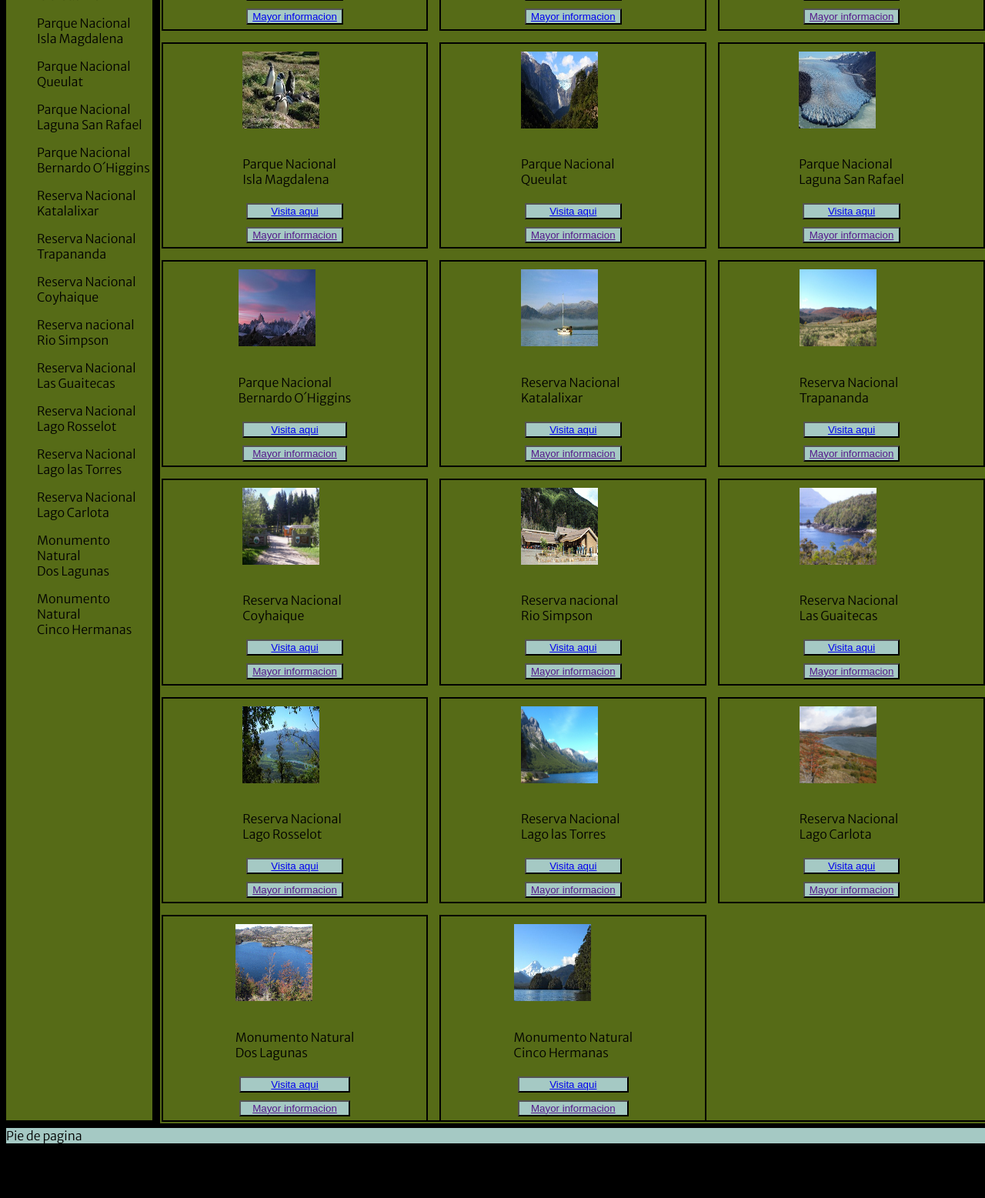
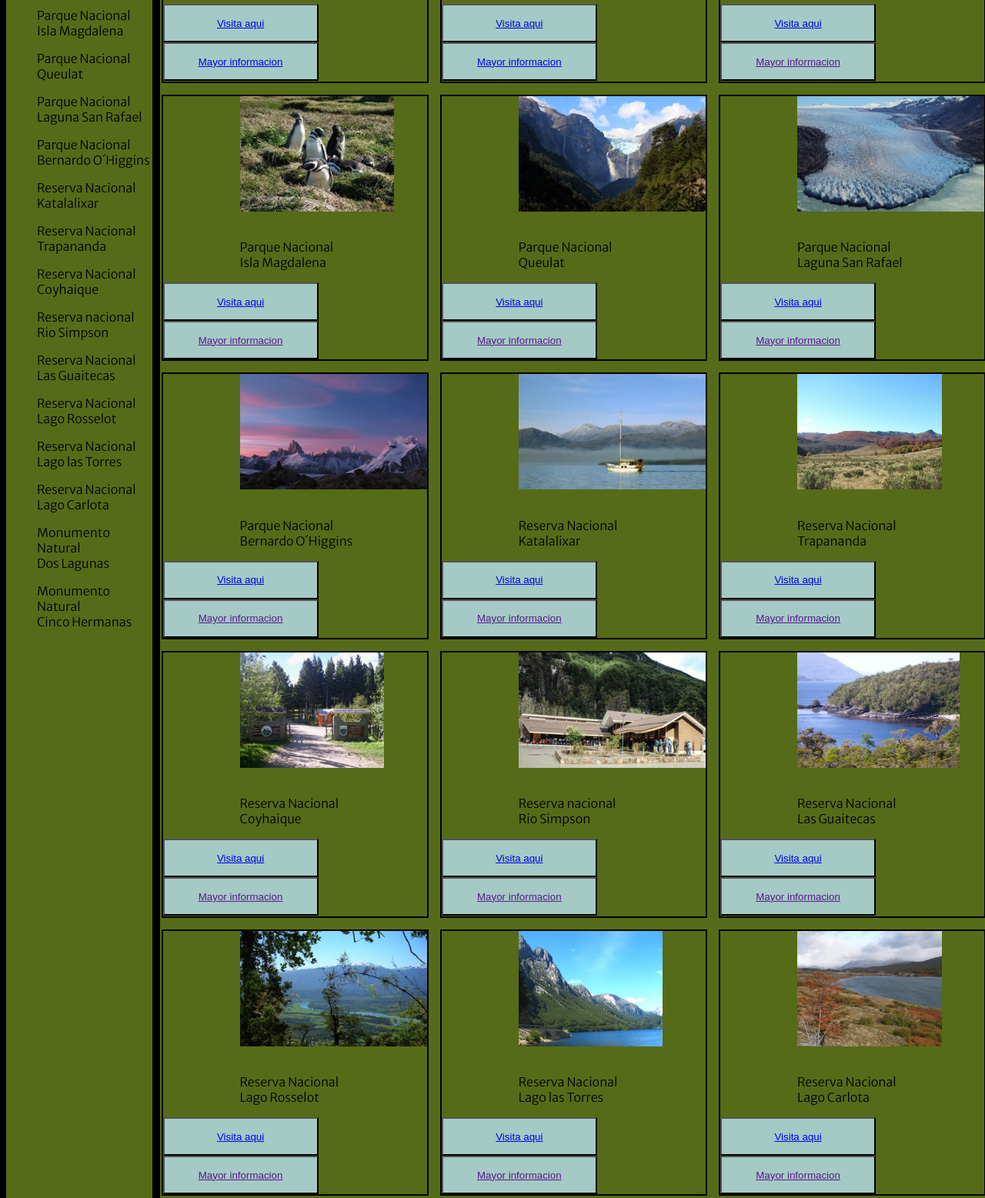
Before and after one commit to Sehoani/grid, a plain HTML site: page index.html in a window 1280 px wide. Shown: the part 446-2003 px from the top of the page at 77% size. Before the commit the page ends 1940 px from the top, so only its background shows below. Drawn offline with Linux system fonts and the light colour scheme.

Commit message:
proyecto terminado

```diff
--- a/assets/css/style.css
+++ b/assets/css/style.css
@@ -70,20 +70,29 @@ main {
 .gallery1 p {
     justify-content: center;
     align-items: center;
+    margin-left: 100px;
 }
 
-img {
-    height: 100px;
-    width: 100px;
-    margin-top: 10px;
+.gallery1 img {
+    height: 150px;
+    width: 150x;
+    margin-left: 100px;
     justify-content: center;
     align-items: center;
+}
+botones{
+    display: grid;
+    grid-template-columns: auto auto;
+    gap: 10px;
+    justify-items: start;
 }
 
 button {
     background-color: #a5c9c4;
-    margin: 5px;
+    width: 202px;
+    height: 50px;
 }
+
 
 footer {
     grid-area: footer;
--- a/index.html
+++ b/index.html
@@ -48,10 +48,12 @@
                     <br>
                     <p>Parque Nacional <br>
                         Cerro Castillo</p>
+                    <div class="botones">
                         <button><a href="https://goo.gl/maps/AS7dVP9RC9S2WrYf7" target="_blank"> Visita aqui
                             </a></button>
                         <button><a href="https://www.conaf.cl/parques/parque-nacional-cerro-castillo/" target="_blank">
                                 Mayor informacion </a></button>
+                    </div>
                 </div>
 
 
@@ -60,9 +62,12 @@
                     <br>
                     <p>Parque Nacional <br>
                         Patagonia</p>
-                    <button><a href="https://goo.gl/maps/6CpMeuW5ss1SoDAd7" target="_blank"> Visita aqui </a></button>
+                    <div class="botones">
+                        <button><a href="https://goo.gl/maps/6CpMeuW5ss1SoDAd7" target="_blank"> Visita aqui
+                            </a></button>
                         <button><a href="https://www.conaf.cl/parques/parque-nacional-patagonia/" target="_blank"> Mayor
                                 informacion </a></button>
+                    </div>
                 </div>
 
                 <div class="gallery1">
@@ -70,9 +75,13 @@
                     <br>
                     <p>Parque Nacional <br>
                         Isla Guamblin</p>
-                    <button><a href="https://goo.gl/maps/rjJvVVmhHMe2Z1wQ7" target="_blank"> Visita aqui </a></button>
+                    <div class="botones">
+                        <button><a href="https://goo.gl/maps/rjJvVVmhHMe2Z1wQ7" target="_blank"> Visita aqui
+                            </a></button>
                         <button><a href="" target="_blank"> Mayor
                                 informacion </a></button>
+                    </div>
+
                 </div>
 
                 <div class="gallery1">
@@ -81,9 +90,13 @@
                     <br>
                     <p>Parque Nacional <br>
                         Isla Magdalena</p>
-                    <button><a href="https://goo.gl/maps/nm4zumvjV8nhM48LA" target="_blank"> Visita aqui </a></button>
+                    <div class="botones">
+                        <button><a href="https://goo.gl/maps/nm4zumvjV8nhM48LA" target="_blank"> Visita aqui
+                            </a></button>
                         <button><a href="" target="_blank"> Mayor
                                 informacion </a></button>
+                    </div>
+
                 </div>
 
                 <div class="gallery1">
@@ -91,9 +104,13 @@
                     <br>
                     <p>Parque Nacional <br>
                         Queulat</p>
-                    <button><a href="https://goo.gl/maps/FGc2JP64jd5nYxCk8" target="_blank"> Visita aqui </a></button>
+                    <div class="botones">
+                        <button><a href="https://goo.gl/maps/FGc2JP64jd5nYxCk8" target="_blank"> Visita aqui
+                            </a></button>
                         <button><a href="" target="_blank"> Mayor
                                 informacion </a></button>
+                    </div>
+
                 </div>
 
 
@@ -103,9 +120,13 @@
                     <br>
                     <p>Parque Nacional <br>
                         Laguna San Rafael</p>
-                    <button><a href="https://goo.gl/maps/5WxGeRa59uBY9L149" target="_blank"> Visita aqui </a></button>
+                    <div class="botones">
+                        <button><a href="https://goo.gl/maps/5WxGeRa59uBY9L149" target="_blank"> Visita aqui
+                            </a></button>
                         <button><a href="" target="_blank"> Mayor
                                 informacion </a></button>
+                    </div>
+
                 </div>
 
 
@@ -115,9 +136,12 @@
                     <br>
                     <p>Parque Nacional <br>
                         Bernardo O´Higgins</p>
-                    <button><a href="https://goo.gl/maps/CSSHbt5yzS7D35UJ7" target="_blank"> Visita aqui </a></button>
+                    <div class="botones">
+                        <button><a href="https://goo.gl/maps/CSSHbt5yzS7D35UJ7" target="_blank"> Visita aqui
+                            </a></button>
                         <button><a href="" target="_blank"> Mayor
                                 informacion </a></button>
+                    </div>
                 </div>
 
 
@@ -126,9 +150,13 @@
                     <br>
                     <p>Reserva Nacional<br>
                         Katalalixar</p>
-                    <button><a href="https://goo.gl/maps/p3kRdeUoXzWtVSWm9" target="_blank"> Visita aqui </a></button>
+                    <div class="botones">
+                        <button><a href="https://goo.gl/maps/p3kRdeUoXzWtVSWm9" target="_blank"> Visita aqui
+                            </a></button>
                         <button><a href="" target="_blank"> Mayor
                                 informacion </a></button>
+                    </div>
+
                 </div>
 
 
@@ -137,9 +165,12 @@
                     <br>
                     <p>Reserva Nacional <br>
                         Trapananda</p>
-                    <button><a href="https://goo.gl/maps/RFFuYFP6vPAvGXn48" target="_blank"> Visita aqui </a></button>
+                    <div class="botones">
+                        <button><a href="https://goo.gl/maps/RFFuYFP6vPAvGXn48" target="_blank"> Visita aqui
+                            </a></button>
                         <button><a href="" target="_blank"> Mayor
                                 informacion </a></button>
+                    </div>
                 </div>
 
 
@@ -148,9 +179,13 @@
                     <br>
                     <p>Reserva Nacional<br>
                         Coyhaique</p>
-                    <button><a href="https://goo.gl/maps/bQHpESi3Te5RLKzg6" target="_blank"> Visita aqui </a></button>
+                    <div class="botones">
+                        <button><a href="https://goo.gl/maps/bQHpESi3Te5RLKzg6" target="_blank"> Visita aqui
+                            </a></button>
                         <button><a href="" target="_blank"> Mayor
                                 informacion </a></button>
+                    </div>
+
                 </div>
 
 
@@ -159,9 +194,12 @@
                     <br>
                     <p>Reserva nacional <br>
                         Rio Simpson</p>
-                    <button><a href="https://goo.gl/maps/vkrQ8uUWmnUz9msAA" target="_blank"> Visita aqui </a></button>
+                    <div class="botones">
+                        <button><a href="https://goo.gl/maps/vkrQ8uUWmnUz9msAA" target="_blank"> Visita aqui
+                            </a></button>
                         <button><a href="" target="_blank"> Mayor
                                 informacion </a></button>
+                    </div>
                 </div>
 
 
@@ -171,9 +209,13 @@
                     <br>
                     <p>Reserva Nacional <br>
                         Las Guaitecas</p>
-                    <button><a href="https://goo.gl/maps/nN8aPf2hWTzmBmpz9" target="_blank"> Visita aqui </a></button>
+                    <div class="botones">
+                        <button><a href="https://goo.gl/maps/nN8aPf2hWTzmBmpz9" target="_blank"> Visita aqui
+                            </a></button>
                         <button><a href="" target="_blank"> Mayor
                                 informacion </a></button>
+                    </div>
+
                 </div>
 
 
@@ -183,9 +225,12 @@
                     <br>
                     <p>Reserva Nacional <br>
                         Lago Rosselot</p>
-                    <button><a href="https://goo.gl/maps/pYXLxsKVcymraovL9" target="_blank"> Visita aqui </a></button>
+                    <div class="botones">
+                        <button><a href="https://goo.gl/maps/pYXLxsKVcymraovL9" target="_blank"> Visita aqui
+                            </a></button>
                         <button><a href="" target="_blank"> Mayor
                                 informacion </a></button>
+                    </div>
                 </div>
 
                 <div class="gallery1">
@@ -194,9 +239,12 @@
                     <br>
                     <p>Reserva Nacional <br>
                         Lago las Torres</p>
-                    <button><a href="https://goo.gl/maps/QSHHbc2YWtCpkf5PA" target="_blank"> Visita aqui </a></button>
+                    <div class="botones">
+                        <button><a href="https://goo.gl/maps/QSHHbc2YWtCpkf5PA" target="_blank"> Visita aqui
+                            </a></button>
                         <button><a href="" target="_blank"> Mayor
                                 informacion </a></button>
+                    </div>
                 </div>
 
 
@@ -206,9 +254,12 @@
                     <br>
                     <p>Reserva Nacional <br>
                         Lago Carlota</p>
-                    <button><a href="https://goo.gl/maps/4tMuFGbsChqoLgVBA" target="_blank"> Visita aqui </a></button>
+                    <div class="botones">
+                        <button><a href="https://goo.gl/maps/4tMuFGbsChqoLgVBA" target="_blank"> Visita aqui
+                            </a></button>
                         <button><a href="" target="_blank"> Mayor
                                 informacion </a></button>
+                    </div>
                 </div>
 
 
@@ -217,9 +268,13 @@
                     <br>
                     <p>Monumento Natural <br>
                         Dos Lagunas</p>
-                    <button><a href="https://goo.gl/maps/A7gFvtXhFW1L4nyf7" target="_blank"> Visita aqui </a></button>
+                    <div class="botones">
+                        <button><a href="https://goo.gl/maps/A7gFvtXhFW1L4nyf7" target="_blank"> Visita aqui
+                            </a></button>
                         <button><a href="" target="_blank"> Mayor
                                 informacion </a></button>
+                    </div>
+
                 </div>
 
 
@@ -229,9 +284,12 @@
                     <br>
                     <p>Monumento Natural <br>
                         Cinco Hermanas</p>
-                    <button><a href="https://goo.gl/maps/QPrzuLppCtnhghqBA" target="_blank"> Visita aqui </a></button>
+                    <div class="botones">
+                        <button><a href="https://goo.gl/maps/QPrzuLppCtnhghqBA" target="_blank"> Visita aqui
+                            </a></button>
                         <button><a href="" target="_blank"> Mayor
                                 informacion </a></button>
+                    </div>
                 </div>
 
 
```
Lines whose indentation alone changed are shown as unchanged.
